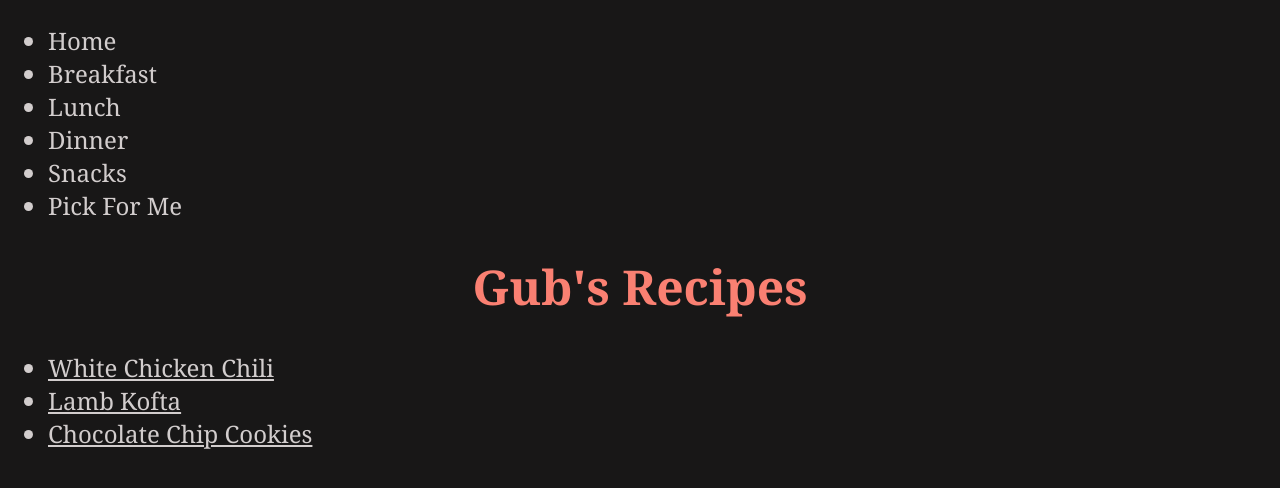
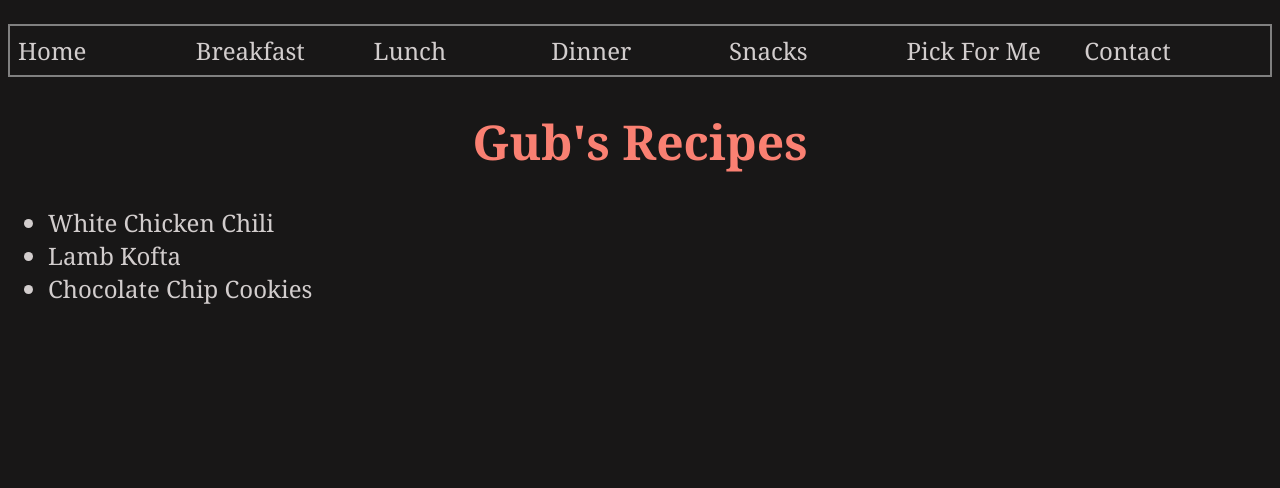
Before and after one commit to prestongit/gubs-recipes, a plain HTML site: page index.html in a window 1280 px wide. Drawn offline with Linux system fonts and the light colour scheme.

Commit message:
Add pages for different meals

```diff
--- a/index.html
+++ b/index.html
@@ -8,16 +8,15 @@
     <title>Document</title>
   </head>
   <body>
-    <nav>
-      <ul class="nav-bar">
-        <li><a href="#"></a>Home</li>
-        <li><a href="#"></a>Breakfast</li>
-        <li><a href="#"></a>Lunch</li>
-        <li><a href="#"></a>Dinner</li>
-        <li><a href="#"></a>Snacks</li>
-        <li><a href="#"></a>Pick For Me</li>
-      </ul>
-    </nav>
+    <ul class="nav-bar">
+      <li><a href="../gubs-recipes/index.html">Home</a></li>
+      <li><a href="../gubs-recipes/breakfast.html">Breakfast</a></li>
+      <li><a href="../gubs-recipes/lunch.html">Lunch</a></li>
+      <li><a href="../gubs-recipes/dinner.html">Dinner</a></li>
+      <li><a href="../gubs-recipes/snacks.html">Snacks</a></li>
+      <li><a href="../gubs-recipes/pickforme.html">Pick For Me</a></li>
+      <li><a href="../gubs-recipes/contact.html">Contact</a></li>
+    </ul>
     <h1 class="index-title">Gub's Recipes</h1>
     <ul>
       <li>
--- a/styles.css
+++ b/styles.css
@@ -3,7 +3,21 @@
   color: rgb(210, 205, 205);
   background-color: rgb(24, 23, 23);
 }
-
+a {
+  text-decoration: none;
+}
+nav {
+  z-index: 1000;
+}
+.nav-bar {
+  display: flex;
+  list-style: none;
+  border: 2px solid grey;
+  padding: 8px;
+}
+.nav-bar li {
+  flex: 1;
+}
 ul,
 ol {
   font-size: 24px;
```
Also changed, not shown: breakfast.html (added), contact.html (added), dinner.html (added), lunch.html (added), pickforme.html (added), snacks.html (added).
